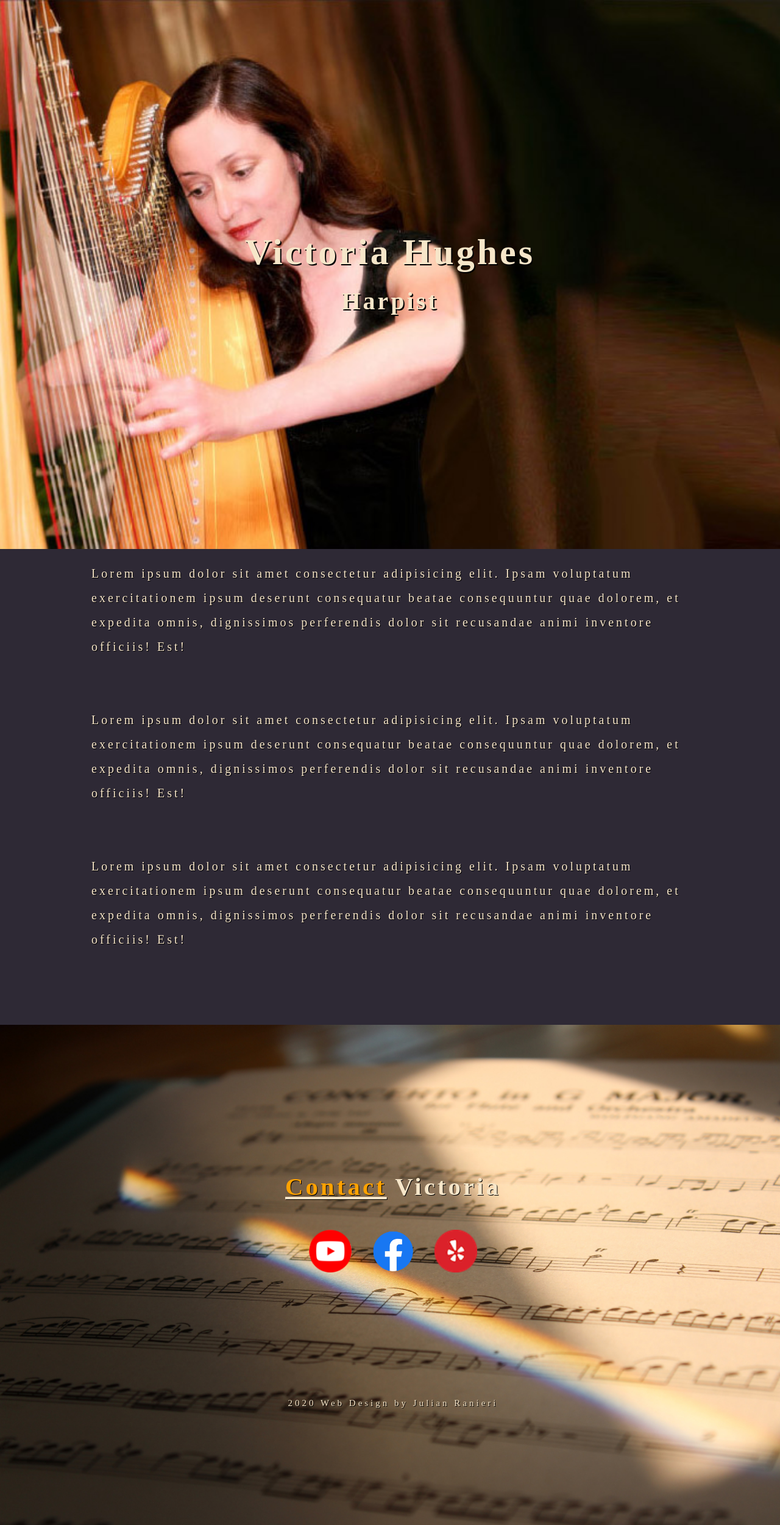
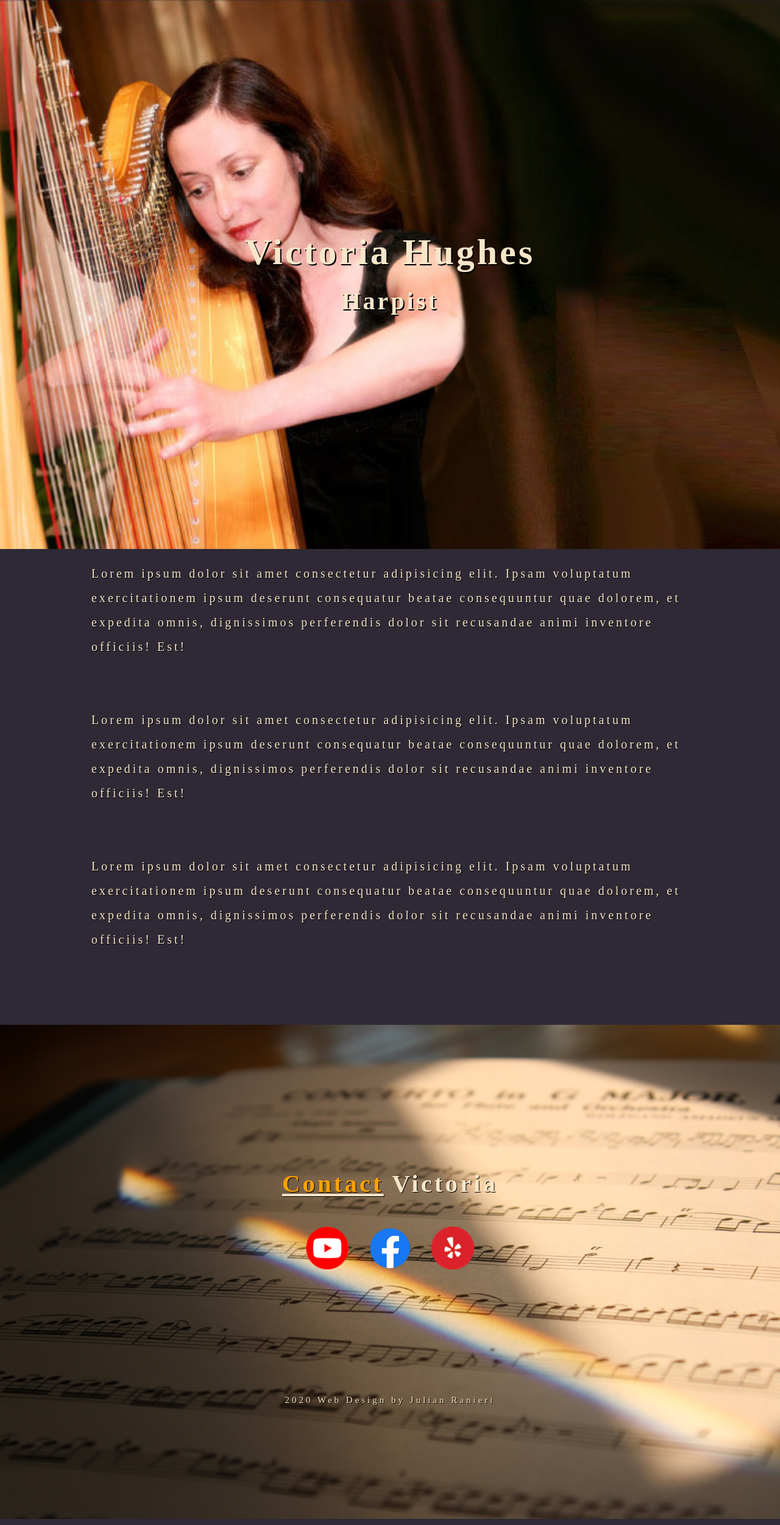
Before and after one commit to royalsaltmerchant/victoriaharpist, a Jekyll site: the page built from index.html, in a window 1280 px wide. Shown: the whole page at 61% size. Built offline with Jekyll 4.4.1, drawn with Linux system fonts in a browser that asks for light colours; some web fonts are replaced.

Commit message:
no padding on footer

```diff
--- a/_config.yml
+++ b/_config.yml
@@ -24,7 +24,7 @@
   Write an awesome description for your new site here. You can edit this
   line in _config.yml. It will appear in your document head meta (for
   Google search results) and in your feed.xml site description.
-baseurl: "/" # the subpath of your site, e.g. /blog
+baseurl: "" # the subpath of your site, e.g. /blog
 url: "" # the base hostname & protocol for your site, e.g. http://example.com
 # twitter_username: jekyllrb
 # github_username:  jekyll
--- a/assets/styling.css
+++ b/assets/styling.css
@@ -89,7 +89,6 @@
 .container {
     display: block;
     width:auto;
-    margin-left:10px;
     cursor: pointer;
 }
 .bar1, .bar2, .bar3 {
@@ -262,7 +261,7 @@
     height: 90vh;
     font-size: 35px;
     position: relative;
-    padding: 5px;
+    /* padding: 5px; */
     text-align: center;
     background-image: url('sheetmusic.jpg');
     background-size: cover;
```
